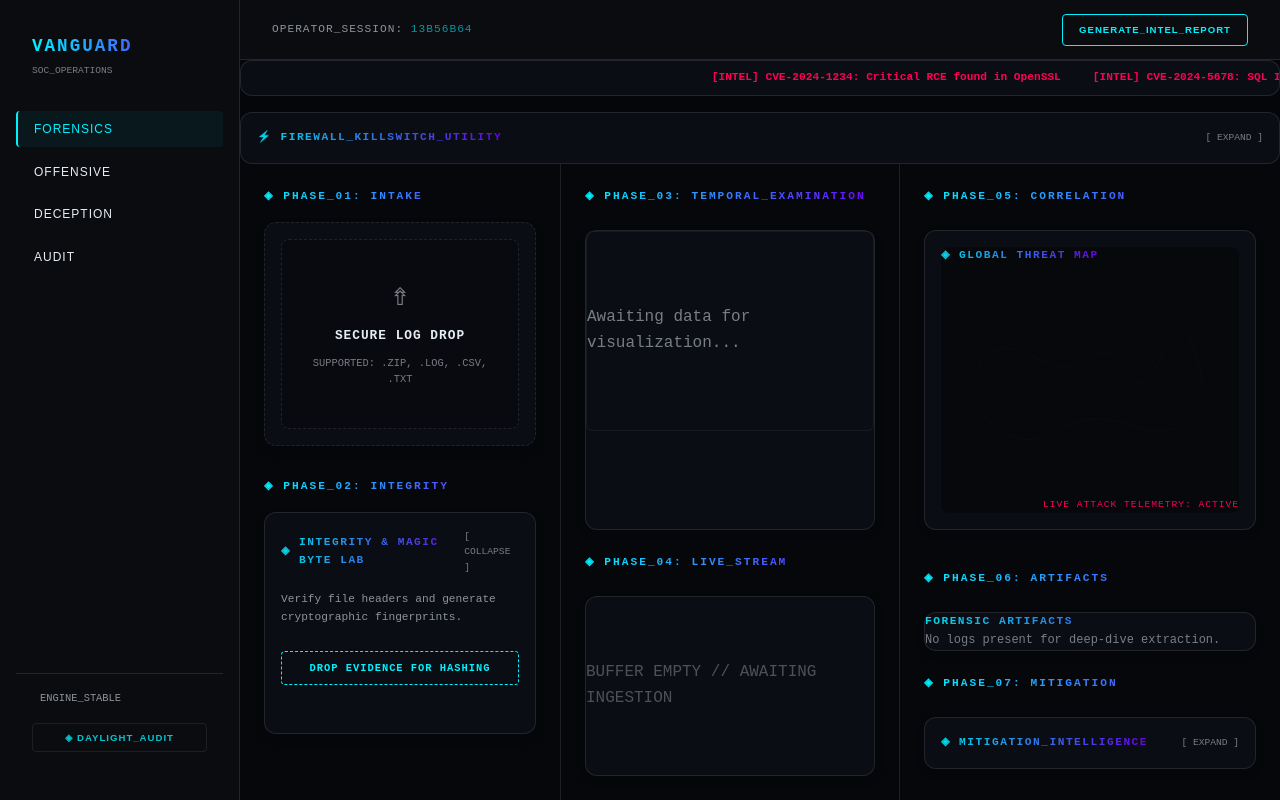
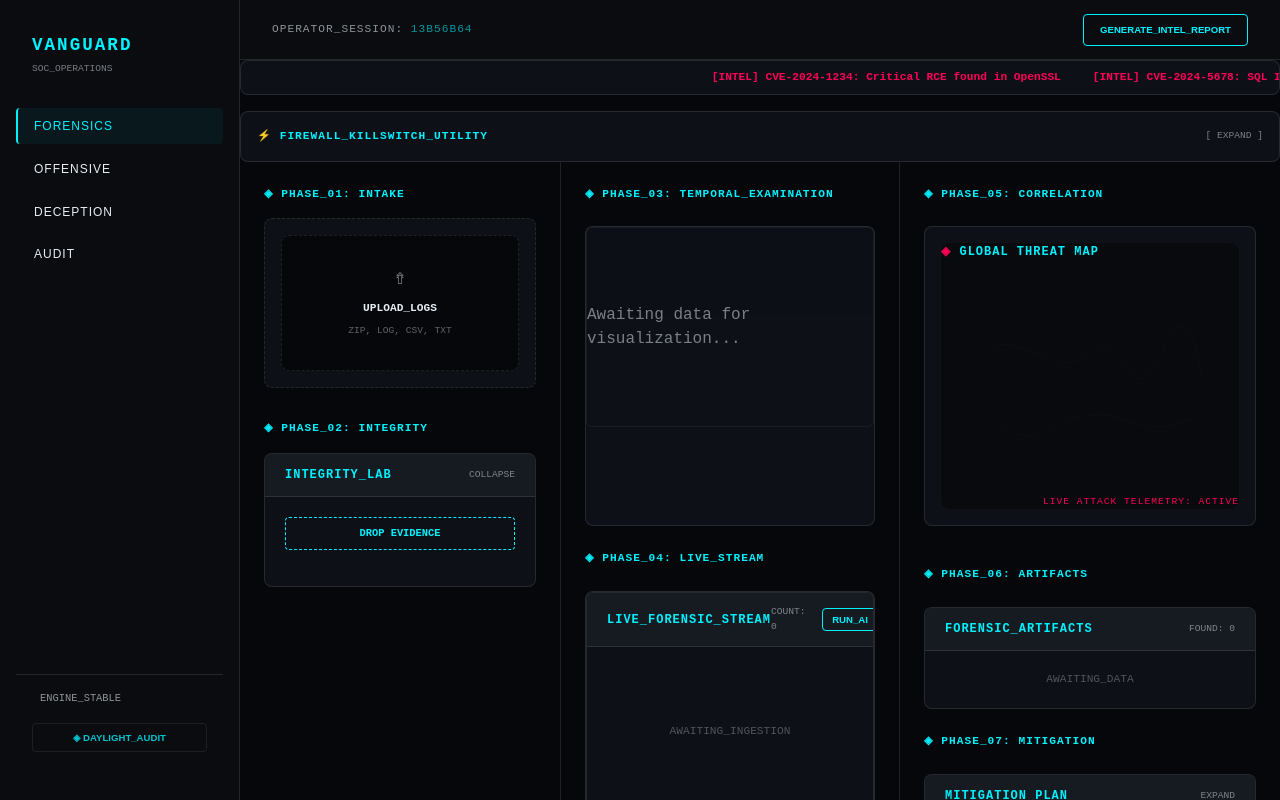
Before and after one commit to xCue10/security-scanner, a Next.js app: page / in a window 1280 px wide. Built offline with nearby package versions, Linux system fonts and the light colour scheme.

Commit message:
UI: Overhaul card architecture with standardized headers and body alignment

```diff
--- a/src/app/globals.css
+++ b/src/app/globals.css
@@ -8,31 +8,33 @@
   --danger: #ff0055;
   --warning: #ffcc00;
   --border: rgba(255, 255, 255, 0.1);
-  --card-bg: rgba(13, 17, 23, 0.7);
+  --card-bg: #0d1117;
+  --card-header-bg: #161b22;
   --glass-bg: rgba(255, 255, 255, 0.03);
   --font-mono: 'JetBrains Mono', 'Fira Code', 'ui-monospace', monospace;
   --sidebar-bg: #0a0c10;
   --code-bg: #010409;
   --feed-item-bg: rgba(255, 255, 255, 0.02);
-  --heading-color: transparent; /* Uses gradient */
+  --heading-color: #00f2ff;
 }
 
 [data-theme='light'] {
-  --background: #ffffff;
+  --background: #f0f2f5;
   --foreground: #1a1d21;
-  --primary: #0055cc; /* Deep professional blue */
+  --primary: #0055cc;
   --primary-glow: rgba(0, 85, 204, 0.1);
   --secondary: #5500aa;
   --accent: #00663d;
   --danger: #b30000;
   --warning: #855d00;
   --border: #d0d7de;
-  --card-bg: #f6f8fa;
+  --card-bg: #ffffff;
+  --card-header-bg: #f6f8fa;
   --glass-bg: #ffffff;
   --sidebar-bg: #f6f8fa;
   --code-bg: #ebeff2;
-  --feed-item-bg: #ffffff;
-  --heading-color: #1a1d21; /* Solid professional black */
+  --feed-item-bg: #f6f8fa;
+  --heading-color: #1a1d21;
 }
 
 * {
@@ -45,43 +47,44 @@ body {
   background-color: var(--background);
   color: var(--foreground);
   font-family: var(--font-mono);
-  line-height: 1.6;
+  line-height: 1.5;
   overflow-x: hidden;
-  transition: background-color 0.3s ease, color 0.3s ease;
+  transition: background-color 0.2s ease, color 0.2s ease;
 }
 
+/* THE UNIFIED CARD SYSTEM */
 .card {
   background: var(--card-bg);
   border: 1px solid var(--border);
-  border-radius: 12px;
-  box-shadow: 0 4px 12px 0 rgba(0, 0, 0, 0.05);
-  transition: all 0.2s ease;
+  border-radius: 8px;
+  overflow: hidden; /* Ensures header stays within radius */
+  display: flex;
+  flex-direction: column;
+}
+
+.card-header {
+  background: var(--card-header-bg);
+  padding: 0.75rem 1.25rem;
+  border-bottom: 1px solid var(--border);
+  display: flex;
+  justify-content: space-between;
+  align-items: center;
+}
+
+.card-body {
+  padding: 1.25rem;
+  flex: 1;
 }
 
 h1, h2, h3 {
   text-transform: uppercase;
-  letter-spacing: 2px;
-  font-weight: 800;
+  letter-spacing: 1px;
+  font-weight: 700;
   color: var(--heading-color);
+  margin: 0;
 }
 
-/* Fallback for dark mode gradients */
-[data-theme='dark'] h1,
-[data-theme='dark'] h2,
-[data-theme='dark'] h3 {
-  background: linear-gradient(to right, var(--primary), var(--secondary));
-  -webkit-background-clip: text;
-  -webkit-text-fill-color: transparent;
-}
-
-h2 {
-  font-size: 0.7rem;
-  display: flex;
-  align-items: center;
-  gap: 0.5rem;
-  opacity: 0.9;
-  letter-spacing: 1.5px;
-}
+h2 { font-size: 0.75rem; }
 
 .btn {
   padding: 0.5rem 1rem;
@@ -92,8 +95,8 @@ h2 {
   font-weight: 700;
   text-transform: uppercase;
   font-size: 0.65rem;
-  letter-spacing: 1px;
   cursor: pointer;
+  transition: all 0.2s;
 }
 
 .btn:hover {
@@ -101,19 +104,26 @@ h2 {
   color: #ffffff;
 }
 
+.btn-primary {
+  background: var(--primary);
+  color: #000000;
+}
+
 input[type="text"], input[type="password"] {
   width: 100%;
-  padding: 0.6rem;
+  padding: 0.7rem;
   background: var(--background);
   border: 1px solid var(--border);
   border-radius: 4px;
   color: var(--foreground);
   font-family: inherit;
+  font-size: 0.8rem;
 }
 
 code {
   background: var(--code-bg);
   padding: 0.2rem 0.4rem;
-  border-radius: 4px;
-  font-size: 0.9em;
+  border-radius: 3px;
+  font-size: 0.85em;
+  border: 1px solid var(--border);
 }
--- a/src/components/ForensicArtifacts.tsx
+++ b/src/components/ForensicArtifacts.tsx
@@ -12,50 +12,43 @@ export default function ForensicArtifacts() {
     logs.forEach(log => {
       extracted.push(...extractArtifacts(log.message));
     });
-    // Deduplicate by value
     return Array.from(new Map(extracted.map(item => [item.value, item])).values());
   }, [logs]);
 
-  if (logs.length === 0) {
   return (
-      <div className="card">
-        <h2>FORENSIC ARTIFACTS</h2>
-        <p style={{ opacity: 0.5, fontSize: '0.75rem' }}>No logs present for deep-dive extraction.</p>
+    <div className="card" style={{ flex: 1 }}>
+      <div className="card-header">
+        <h2>FORENSIC_ARTIFACTS</h2>
+        <span style={{ fontSize: '0.6rem', opacity: 0.5 }}>FOUND: {allArtifacts.length}</span>
       </div>
-    );
-  }
-
-  return (
-    <div className="card" style={{ flex: 1, display: 'flex', flexDirection: 'column' }}>
-      <h2>FORENSIC ARTIFACTS</h2>
-      <div style={{ flex: 1, overflowY: 'auto', display: 'flex', flexDirection: 'column', gap: '1rem' }}>
-        {allArtifacts.length === 0 && (
-          <p style={{ opacity: 0.5, fontSize: '0.75rem' }}>Scanning for obfuscation, IoCs, and automation tools...</p>
-        )}
+      <div className="card-body" style={{ overflowY: 'auto' }}>
+        {logs.length === 0 ? (
+          <div style={{ height: '100%', display: 'flex', alignItems: 'center', justifyContent: 'center', opacity: 0.3, fontSize: '0.7rem' }}>
+            AWAITING_DATA
+          </div>
+        ) : (
+          <div style={{ display: 'flex', flexDirection: 'column', gap: '0.6rem' }}>
             {allArtifacts.map((art, i) => (
               <div key={i} style={{
-            padding: '1rem',
+                padding: '0.8rem',
                 border: '1px solid var(--border)',
                 borderRadius: '6px',
                 background: 'var(--feed-item-bg)',
-            borderLeft: `4px solid ${art.risk === 'high' ? 'var(--danger)' : art.risk === 'medium' ? 'var(--warning)' : 'var(--primary)'}`
+                borderLeft: `3px solid ${art.risk === 'high' ? 'var(--danger)' : art.risk === 'medium' ? 'var(--warning)' : 'var(--primary)'}`
               }}>
-            <div style={{ display: 'flex', justifyContent: 'space-between', marginBottom: '0.5rem' }}>
-              <span style={{ fontSize: '0.6rem', fontWeight: 'bold', textTransform: 'uppercase', letterSpacing: '1px', color: 'var(--primary)' }}>
-                {art.type}
-              </span>
-              <span style={{ fontSize: '0.6rem', color: art.risk === 'high' ? 'var(--danger)' : 'var(--foreground)', opacity: 0.7 }}>
-                RISK_{art.risk.toUpperCase()}
-              </span>
+                <div style={{ display: 'flex', justifyContent: 'space-between', marginBottom: '0.3rem', fontSize: '0.6rem' }}>
+                  <span style={{ fontWeight: 'bold', color: 'var(--primary)' }}>{art.type}</span>
+                  <span style={{ opacity: 0.6 }}>LEVEL_{art.risk.toUpperCase()}</span>
                 </div>
-            <div style={{ fontSize: '0.85rem', fontWeight: 'bold', marginBottom: '0.3rem', wordBreak: 'break-all' }}>
+                <div style={{ fontSize: '0.75rem', fontWeight: 'bold', marginBottom: '0.2rem', wordBreak: 'break-all' }}>
                   {art.value}
                 </div>
-            <p style={{ fontSize: '0.7rem', opacity: 0.7, lineHeight: '1.4' }}>
-              {art.significance}
-            </p>
+                <p style={{ fontSize: '0.65rem', opacity: 0.7, lineHeight: '1.3' }}>{art.significance}</p>
               </div>
             ))}
+            {allArtifacts.length === 0 && <p style={{ textAlign: 'center', fontSize: '0.65rem', opacity: 0.4 }}>NO_ARTIFACTS_DETECTED</p>}
+          </div>
+        )}
       </div>
     </div>
   );
--- a/src/components/IntegrityLab.tsx
+++ b/src/components/IntegrityLab.tsx
@@ -24,81 +24,40 @@ export default function IntegrityLab() {
   };
 
   return (
-    <div className="card" style={{ padding: 0 }}>
-      <div
-        onClick={() => setIsOpen(!isOpen)}
-        style={{ padding: '1rem', display: 'flex', justifyContent: 'space-between', alignItems: 'center', cursor: 'pointer' }}
-      >
-        <h2 style={{ margin: 0, fontSize: '0.7rem' }}>
-          <span style={{ color: 'var(--primary)' }}>◈</span> INTEGRITY & MAGIC BYTE LAB
-        </h2>
-        <span style={{ fontSize: '0.6rem', opacity: 0.5 }}>{isOpen ? '[ COLLAPSE ]' : '[ EXPAND ]'}</span>
+    <div className="card">
+      <div className="card-header" onClick={() => setIsOpen(!isOpen)} style={{ cursor: 'pointer' }}>
+        <h2>INTEGRITY_LAB</h2>
+        <span style={{ fontSize: '0.6rem', opacity: 0.5 }}>{isOpen ? 'COLLAPSE' : 'EXPAND'}</span>
       </div>
 
       {isOpen && (
-        <div style={{ padding: '0 1rem 1.5rem 1rem' }}>
-          <p style={{ fontSize: '0.7rem', opacity: 0.6, marginBottom: '1.5rem' }}>
-            Verify file headers and generate cryptographic fingerprints.
-          </p>
-
-          <div style={{ position: 'relative', marginBottom: '1.5rem' }}>
-            <input
-              type="file"
-              onChange={handleFileChange}
-              id="integrityInput"
-              style={{ display: 'none' }}
-            />
-            <label
-              htmlFor="integrityInput"
-              className="btn"
-              style={{ width: '100%', textAlign: 'center', display: 'block', borderStyle: 'dashed' }}
-            >
-              {loading ? 'ANALYZING...' : 'DROP EVIDENCE FOR HASHING'}
+        <div className="card-body">
+          <div style={{ position: 'relative', marginBottom: '1rem' }}>
+            <input type="file" onChange={handleFileChange} id="integrityInput" style={{ display: 'none' }} />
+            <label htmlFor="integrityInput" className="btn" style={{ width: '100%', textAlign: 'center', display: 'block', borderStyle: 'dashed' }}>
+              {loading ? 'ANALYZING...' : 'DROP EVIDENCE'}
             </label>
           </div>
 
           {result && (
-            <div style={{ fontSize: '0.75rem', display: 'flex', flexDirection: 'column', gap: '0.8rem' }}>
-              <div style={{ padding: '0.8rem', background: 'rgba(255,255,255,0.02)', borderRadius: '6px', borderLeft: `3px solid ${result.match ? 'var(--accent)' : 'var(--danger)'}` }}>
-                <div style={{ display: 'flex', justifyContent: 'space-between', marginBottom: '0.4rem' }}>
-                  <span style={{ opacity: 0.6 }}>TRUE_IDENTITY:</span>
-                  <span style={{ color: result.match ? 'var(--accent)' : 'var(--danger)', fontWeight: 'bold' }}>
-                    {result.match ? 'VERIFIED' : 'MASQUERADE_DETECTED'}
-                  </span>
+            <div style={{ fontSize: '0.7rem', display: 'flex', flexDirection: 'column', gap: '0.6rem' }}>
+              <div style={{ padding: '0.6rem', background: 'var(--feed-item-bg)', borderRadius: '4px', borderLeft: `3px solid ${result.match ? 'var(--accent)' : 'var(--danger)'}` }}>
+                <div style={{ display: 'flex', justifyContent: 'space-between', fontSize: '0.6rem', opacity: 0.6, marginBottom: '0.2rem' }}>
+                  <span>STATUS:</span>
+                  <span style={{ color: result.match ? 'var(--accent)' : 'var(--danger)' }}>{result.match ? 'VERIFIED' : 'MASQUERADE'}</span>
                 </div>
                 <div style={{ fontWeight: 'bold' }}>{result.detectedType}</div>
               </div>
 
-              <div style={{ padding: '0.8rem', background: 'var(--code-bg)', borderRadius: '6px' }}>
-                <div style={{ opacity: 0.6, marginBottom: '0.2rem' }}>MAGIC_BYTES (HEX):</div>
-                <code style={{ color: 'var(--primary)', letterSpacing: '1px' }}>{result.magicBytes}</code>
-              </div>
-
-              <div style={{ padding: '0.8rem', background: 'var(--code-bg)', borderRadius: '6px' }}>
-                <div style={{ opacity: 0.6, marginBottom: '0.2rem' }}>SHA-256 FINGERPRINT:</div>
-                <code style={{ wordBreak: 'break-all', color: 'var(--accent)', fontSize: '0.65rem' }}>{result.sha256}</code>
-                <button
-                  onClick={() => navigator.clipboard.writeText(result.sha256)}
-                  style={{ display: 'block', marginTop: '0.5rem', background: 'transparent', border: 'none', color: 'var(--primary)', cursor: 'pointer', fontSize: '0.6rem' }}
-                >
-                  COPY_HASH
-                </button>
+              <div style={{ padding: '0.6rem', background: 'var(--code-bg)', borderRadius: '4px' }}>
+                <div style={{ fontSize: '0.6rem', opacity: 0.5, marginBottom: '0.2rem' }}>SHA256:</div>
+                <code style={{ wordBreak: 'break-all', fontSize: '0.6rem', display: 'block' }}>{result.sha256}</code>
               </div>
 
               {result.strings && result.strings.length > 0 && (
-                <div style={{ marginTop: '0.5rem' }}>
-                  <div style={{ opacity: 0.6, fontSize: '0.65rem', marginBottom: '0.4rem' }}>PRINTABLE_STRINGS (FORENSIC_EXTRACT):</div>
-                  <div style={{
-                    height: '100px',
-                    overflowY: 'auto',
-                    background: 'var(--code-bg)',
-                    padding: '0.5rem',
-                    borderRadius: '4px',
-                    fontSize: '0.65rem',
-                    opacity: 0.8,
-                    whiteSpace: 'pre-wrap',
-                    wordBreak: 'break-all'
-                  }}>
+                <div style={{ padding: '0.6rem', background: 'var(--code-bg)', borderRadius: '4px' }}>
+                  <div style={{ fontSize: '0.6rem', opacity: 0.5, marginBottom: '0.4rem' }}>STRINGS_EXTRACT:</div>
+                  <div style={{ height: '80px', overflowY: 'auto', fontSize: '0.6rem', opacity: 0.8, whiteSpace: 'pre-wrap' }}>
                     {result.strings.join('\n')}
                   </div>
                 </div>
--- a/src/components/LogFeed.tsx
+++ b/src/components/LogFeed.tsx
@@ -28,86 +28,65 @@ export default function LogFeed() {
 
   if (isProcessing) {
     return (
-      <div style={{ flex: 1, display: 'flex', alignItems: 'center', justifyContent: 'center', height: '100%' }}>
-        <div style={{ textAlign: 'center' }}>
-          <div className="status-dot online" style={{ width: '20px', height: '20px' }}></div>
-          <p style={{ marginTop: '1rem', letterSpacing: '2px', fontSize: '0.8rem' }}>DECRYPTING DATA...</p>
-        </div>
-      </div>
-    );
-  }
-
-  if (logs.length === 0) {
-    return (
-      <div style={{ flex: 1, display: 'flex', alignItems: 'center', justifyContent: 'center', opacity: 0.3, height: '600px' }}>
-        <p>BUFFER EMPTY // AWAITING INGESTION</p>
+      <div style={{ flex: 1, display: 'flex', alignItems: 'center', justifyContent: 'center', height: '400px' }}>
+        <p style={{ letterSpacing: '2px', fontSize: '0.7rem', opacity: 0.6 }}>DECRYPTING_DATA...</p>
       </div>
     );
   }
 
   return (
-    <div style={{ flex: 1, display: 'flex', flexDirection: 'column', height: '600px' }}>
-      <div style={{ padding: '0 0 1rem 0', display: 'flex', justifyContent: 'space-between', alignItems: 'center' }}>
-        <span style={{ fontSize: '0.7rem', opacity: 0.6 }}>SEQUENCE COUNT: {logs.length}</span>
-        <button
-          onClick={handleAnalyze}
-          disabled={analyzing}
-          className="btn"
-          style={{ fontSize: '0.65rem', padding: '0.4rem 0.8rem' }}
-        >
-          {analyzing ? 'ANALYZING...' : 'RUN AI ANALYSIS'}
+    <div className="card" style={{ flex: 1, height: '600px' }}>
+      <div className="card-header">
+        <h2>LIVE_FORENSIC_STREAM</h2>
+        <div style={{ display: 'flex', alignItems: 'center', gap: '1rem' }}>
+          <span style={{ fontSize: '0.6rem', opacity: 0.5 }}>COUNT: {logs.length}</span>
+          <button onClick={handleAnalyze} disabled={analyzing || logs.length === 0} className="btn" style={{ fontSize: '0.6rem', padding: '0.3rem 0.6rem' }}>
+            {analyzing ? 'ANALYZING...' : 'RUN_AI'}
           </button>
         </div>
+      </div>
 
-      <div style={{
-        flex: 1,
-        overflowY: 'auto',
-        paddingRight: '0.5rem',
-        maskImage: 'linear-gradient(to bottom, black 90%, transparent 100%)'
-      }}>
-        <div style={{ display: 'flex', flexDirection: 'column', gap: '0.8rem' }}>
+      <div className="card-body" style={{ overflowY: 'auto', padding: '0.5rem' }}>
+        {logs.length === 0 ? (
+          <div style={{ height: '100%', display: 'flex', alignItems: 'center', justifyContent: 'center', opacity: 0.3, fontSize: '0.7rem' }}>
+            AWAITING_INGESTION
+          </div>
+        ) : (
+          <div style={{ display: 'flex', flexDirection: 'column', gap: '0.5rem' }}>
             {logs.map((log) => (
               <div key={log.id} style={{
-              fontSize: '0.75rem',
-              padding: '1rem',
+                fontSize: '0.7rem',
+                padding: '0.8rem',
                 border: '1px solid var(--border)',
                 background: 'var(--feed-item-bg)',
-              borderRadius: '8px',
-              position: 'relative',
-              transition: 'border-color 0.2s'
-            }} className="feed-item">
-              <div style={{ display: 'flex', justifyContent: 'space-between', marginBottom: '0.5rem', opacity: 0.5, fontSize: '0.65rem' }}>
+                borderRadius: '6px',
+              }}>
+                <div style={{ display: 'flex', justifyContent: 'space-between', marginBottom: '0.4rem', opacity: 0.5, fontSize: '0.6rem' }}>
                   <span>{log.timestamp}</span>
                   <span style={{
                     color: log.riskScore && log.riskScore > 70 ? 'var(--danger)' :
                            log.riskScore && log.riskScore > 30 ? 'var(--warning)' : 'var(--primary)'
                   }}>{log.level.toUpperCase()}</span>
                 </div>
-              <div style={{ wordBreak: 'break-all', opacity: 0.9 }}>
-                <span style={{ color: 'var(--primary)', marginRight: '0.5rem' }}>[{log.source}]</span>
+                <div style={{ wordBreak: 'break-all', lineHeight: '1.4' }}>
+                  <span style={{ color: 'var(--primary)', marginRight: '0.4rem' }}>[{log.source}]</span>
                   {log.message}
                 </div>
                 {log.analysis && (
                   <div style={{
-                  marginTop: '1rem',
-                  padding: '0.8rem',
-                  background: 'rgba(0, 242, 255, 0.05)',
+                    marginTop: '0.6rem',
+                    padding: '0.6rem',
+                    background: 'var(--primary-glow)',
                     borderLeft: '2px solid var(--primary)',
-                  fontSize: '0.7rem',
-                  lineHeight: '1.4'
+                    fontSize: '0.65rem'
                   }}>
-                  <span style={{ color: 'var(--primary)', fontWeight: 'bold', display: 'block', marginBottom: '0.3rem' }}>AI_INSIGHT:</span>
-                  {log.analysis}
-                  {log.riskScore && (
-                    <div style={{ marginTop: '0.5rem', fontWeight: 'bold' }}>
-                      THREAT_LEVEL: <span style={{ color: log.riskScore > 70 ? 'var(--danger)' : 'var(--warning)' }}>{log.riskScore}%</span>
-                    </div>
-                  )}
+                    <span style={{ color: 'var(--primary)', fontWeight: 'bold' }}>AI: </span>{log.analysis}
                   </div>
                 )}
               </div>
             ))}
           </div>
+        )}
       </div>
     </div>
   );
--- a/src/components/LogUploader.tsx
+++ b/src/components/LogUploader.tsx
@@ -64,21 +64,18 @@ export default function LogUploader() {
       style={{
         border: `1px dashed ${isDragging ? 'var(--primary)' : 'var(--border)'}`,
         borderRadius: '8px',
-        padding: '2.5rem 1rem',
+        padding: '2rem 1rem',
         textAlign: 'center',
-        background: isDragging ? 'rgba(0, 242, 255, 0.05)' : 'rgba(0,0,0,0.2)',
-        transition: 'all 0.3s ease',
+        background: isDragging ? 'var(--primary-glow)' : 'var(--background)',
+        transition: 'all 0.2s ease',
         cursor: 'pointer',
-        position: 'relative'
       }}
     >
       <input type="file" multiple onChange={handleFileChange} style={{ display: 'none' }} id="fileInput" />
       <label htmlFor="fileInput" style={{ cursor: 'pointer' }}>
-        <div style={{ fontSize: '1.5rem', marginBottom: '0.5rem', color: isDragging ? 'var(--primary)' : 'var(--foreground)', opacity: 0.5 }}>⇮</div>
-        <p style={{ fontSize: '0.8rem', fontWeight: '700', letterSpacing: '1px', color: isDragging ? 'var(--primary)' : 'inherit' }}>
-          {isDragging ? 'RELEASE TO INGEST' : 'SECURE LOG DROP'}
-        </p>
-        <p style={{ fontSize: '0.65rem', opacity: 0.5, marginTop: '0.5rem' }}>SUPPORTED: .ZIP, .LOG, .CSV, .TXT</p>
+        <div style={{ fontSize: '1rem', marginBottom: '0.5rem', opacity: 0.5 }}>⇮</div>
+        <p style={{ fontSize: '0.7rem', fontWeight: 'bold' }}>{isDragging ? 'RELEASE_TO_INGEST' : 'UPLOAD_LOGS'}</p>
+        <p style={{ fontSize: '0.6rem', opacity: 0.4, marginTop: '0.4rem' }}>ZIP, LOG, CSV, TXT</p>
       </label>
     </div>
   );
--- a/src/components/MitigationPanel.tsx
+++ b/src/components/MitigationPanel.tsx
@@ -10,32 +10,27 @@ export default function MitigationPanel() {
   const logsWithMitigation = logs.filter(l => l.analysis && l.raw.toLowerCase().includes('error') || (l.riskScore && l.riskScore > 50));
 
   return (
-    <div className="card" style={{ padding: 0 }}>
-      <div
-        onClick={() => setIsOpen(!isOpen)}
-        style={{ padding: '1rem', display: 'flex', justifyContent: 'space-between', alignItems: 'center', cursor: 'pointer' }}
-      >
-        <h2 style={{ margin: 0, fontSize: '0.7rem' }}>
-          <span style={{ color: 'var(--primary)' }}>◈</span> MITIGATION_INTELLIGENCE
-        </h2>
-        <span style={{ fontSize: '0.6rem', opacity: 0.5 }}>{isOpen ? '[ COLLAPSE ]' : '[ EXPAND ]'}</span>
+    <div className="card">
+      <div className="card-header" onClick={() => setIsOpen(!isOpen)} style={{ cursor: 'pointer' }}>
+        <h2>MITIGATION_PLAN</h2>
+        <span style={{ fontSize: '0.6rem', opacity: 0.5 }}>{isOpen ? 'COLLAPSE' : 'EXPAND'}</span>
       </div>
 
       {isOpen && (
-        <div style={{ padding: '0 1rem 1.5rem 1rem' }}>
+        <div className="card-body">
           {logsWithMitigation.length === 0 ? (
-            <p style={{ opacity: 0.5, fontSize: '0.75rem' }}>No critical threats identified for remediation.</p>
+            <p style={{ opacity: 0.3, fontSize: '0.7rem', textAlign: 'center' }}>NO_THREATS_IDENTIFIED</p>
           ) : (
-            <div style={{ display: 'flex', flexDirection: 'column', gap: '1rem' }}>
+            <div style={{ display: 'flex', flexDirection: 'column', gap: '0.8rem' }}>
               {logsWithMitigation.slice(0, 5).map((log, i) => (
                 <div key={`mit-${log.id}`} style={{ padding: '0.8rem', border: '1px solid var(--border)', borderRadius: '6px', background: 'rgba(248, 81, 73, 0.05)' }}>
-                  <h4 style={{ color: 'var(--danger)', fontSize: '0.7rem', marginBottom: '0.4rem', textTransform: 'uppercase' }}>THREAT_ID: {log.id.split('-').pop()}</h4>
-                  <p style={{ fontSize: '0.75rem', marginBottom: '0.5rem' }}>{log.analysis}</p>
-                  <div style={{ fontSize: '0.7rem' }}>
-                    <div style={{ opacity: 0.6, marginBottom: '0.3rem' }}>RECOMMENDED_ACTION:</div>
-                    <ul style={{ marginLeft: '1.2rem', opacity: 0.8 }}>
-                      <li>Investigate source: {log.source}</li>
-                      <li>Review access at: {log.timestamp}</li>
+                  <h4 style={{ color: 'var(--danger)', fontSize: '0.65rem', marginBottom: '0.3rem' }}>THREAT_{log.id.split('-').pop()}</h4>
+                  <p style={{ fontSize: '0.7rem', marginBottom: '0.4rem', lineHeight: '1.4' }}>{log.analysis}</p>
+                  <div style={{ fontSize: '0.65rem' }}>
+                    <div style={{ opacity: 0.5, marginBottom: '0.2rem' }}>PROCEDURE:</div>
+                    <ul style={{ marginLeft: '1rem', opacity: 0.8 }}>
+                      <li>Investigate {log.source}</li>
+                      <li>Review at {log.timestamp}</li>
                     </ul>
                   </div>
                 </div>
```
Also changed, not shown: src/components/Copilot.tsx (+15 -10 lines), src/components/PentestModule.tsx (+19 -56 lines), src/components/ShadowRecon.tsx (+15 -19 lines). Lines whose indentation alone changed are shown as unchanged.
